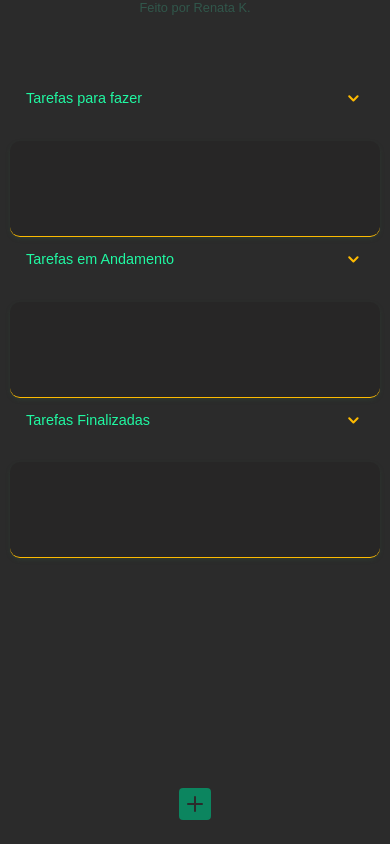
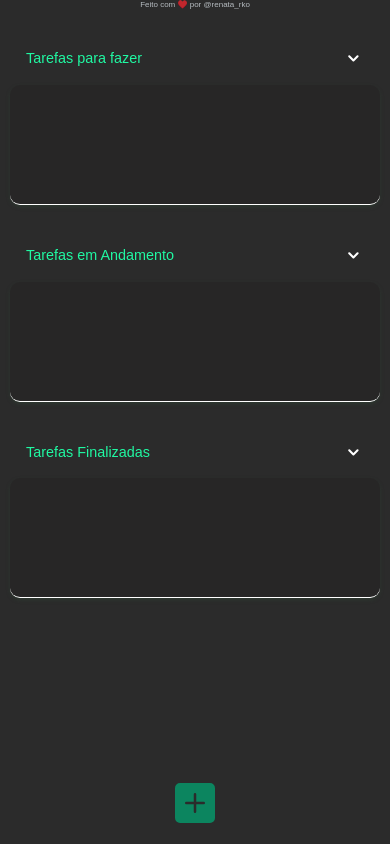
Before and after one commit to renatarko/minhas_tarefas_app, a React (Vite) app: page / in a window 390 px wide. Built offline with nearby package versions, Linux system fonts and the light colour scheme; a web font is replaced by a local one.

Commit message:
updated styles

```diff
--- a/src/App.jsx
+++ b/src/App.jsx
@@ -8,7 +8,7 @@ export const App = () => {
   return (
     <div className="App">
       <main className="main">
-        <p className="me">Feito por Renata K.</p>
+        <p className="me">Feito com ♥️ por &#64;renata_rko</p>
         <Header />
 
         <section className="container-box">
--- a/src/Componentes/cards/cards.jsx
+++ b/src/Componentes/cards/cards.jsx
@@ -93,11 +93,13 @@ export const Cards = () => {
   return (
     <>
       <div className="container">
-        <div className="p-title">
+        <div
+          className="p-title"
+          onClick={() => setShowBox({ do: !showBox.do })}
+        >
           <p className="p-works">Tarefas para fazer</p>
           <HiChevronDown
             className="icon-showMore"
-            onClick={() => setShowBox({ do: !showBox.do })}
             style={showBox.do ? { transform: "rotate(180deg)" } : ""}
             name="do"
           />
@@ -105,7 +107,7 @@ export const Cards = () => {
 
         <div
           className="box-work"
-          style={showBox.do ? { height: "auto" } : { height: "6rem" }}
+          style={showBox.do ? { height: "auto" } : { height: "7.5rem" }}
         >
           <div className="result">
             {todo.map((task, index) => (
@@ -128,18 +130,20 @@ export const Cards = () => {
       </div>
 
       <div className="container">
-        <div className="p-title">
+        <div
+          className="p-title"
+          onClick={() => setShowBox({ doing: !showBox.doing })}
+        >
           <p className="p-works">Tarefas em Andamento</p>
           <HiChevronDown
             className="icon-showMore"
-            onClick={() => setShowBox({ doing: !showBox.doing })}
             style={showBox.doing ? { transform: "rotate(180deg)" } : ""}
             name="doing"
           />
         </div>
         <div
           className="box-work"
-          style={showBox.doing ? { height: "auto" } : { height: "6rem" }}
+          style={showBox.doing ? { height: "auto" } : { height: "7.5rem" }}
         >
           <div className="result">
             {doing.map((task, index) => (
@@ -162,18 +166,20 @@ export const Cards = () => {
       </div>
 
       <div className="container">
-        <div className="p-title">
+        <div
+          className="p-title"
+          onClick={() => setShowBox({ done: !showBox.done })}
+        >
           <p className="p-works">Tarefas Finalizadas</p>
           <HiChevronDown
             className="icon-showMore"
             name="done"
-            onClick={() => setShowBox({ done: !showBox.done })}
             style={showBox.done ? { transform: "rotate(180deg)" } : ""}
           />
         </div>
         <div
           className="box-work"
-          style={showBox.done ? { height: "auto" } : { height: "6rem" }}
+          style={showBox.done ? { height: "auto" } : { height: "7.5rem" }}
         >
           <div className="result">
             {done.map((task, index) => (
--- a/src/Componentes/cards/style.css
+++ b/src/Componentes/cards/style.css
@@ -11,7 +11,7 @@
   padding: 0.5rem;
   box-shadow: rgba(50, 93, 61, 0.356) 0px 2px 5px -1px,
     rgba(0, 0, 0, 0.986) 0px 1px 3px -5px;
-  border-bottom: 1.2px solid #fdba01;
+  border-bottom: 1.2px solid #fff;
 }
 
 .box-work::-webkit-scrollbar {
@@ -105,7 +105,7 @@ span {
 
 .icon-showMore {
   font-size: 1.3rem;
-  color: #fdba01;
+  color: #fff;
   transition: 0.3s;
   cursor: pointer;
 }
@@ -116,11 +116,6 @@ span {
 }
 
 @media (max-width: 655px) {
-  .container-box {
-    flex-direction: column;
-    top: 3rem;
-  }
-
   .p-title {
     width: 100%;
     display: flex;
@@ -129,6 +124,7 @@ span {
     justify-content: space-between;
     align-items: center;
     padding: 0 1rem;
+    margin-bottom: 1rem;
   }
 
   .p-works {
--- a/src/Componentes/header/style.css
+++ b/src/Componentes/header/style.css
@@ -17,7 +17,7 @@
 
 .header-input {
   display: flex;
-  width: 100%
+  width: 100%;
   gap: 1rem;
 }
 
@@ -68,14 +68,16 @@
   .icon-plus {
     display: block;
     position: absolute;
-    top: -1.5rem;
+    top: -1.8rem;
     left: 0;
     right: 0;
     margin: 0 auto;
-    font-size: 2rem;
+    font-size: 2.5rem;
     color: #0c855f;
     cursor: pointer;
     transition: 0.3s;
+    box-shadow: rgba(50, 50, 93, 0.25) 0px 50px 100px -20px,
+      rgba(0, 0, 0, 0.3) 0px 30px 60px -30px;
   }
 
   .icon-plus:hover {
@@ -105,6 +107,5 @@
 
   .title {
     display: none;
- }
-
+  }
 }
--- a/src/style.css
+++ b/src/style.css
@@ -14,9 +14,10 @@ body {
 }
 
 .me {
-  color: #31574b;
-  font-size: 0.8rem;
+  color: aliceblue;
+  font-size: 0.5rem;
   text-align: center;
+  opacity: 0.7;
 }
 
 .container-box {
@@ -27,11 +28,14 @@ body {
   padding: 0px 10px;
   position: absolute;
   top: 8rem;
-  margin-top: 2.5rem;
+  margin-top: 1rem;
 }
 
 @media (max-width: 655px) {
   .container-box {
     align-items: flex-start;
+    flex-direction: column;
+    top: 2rem;
+    gap: 2.5rem;
   }
 }
```
